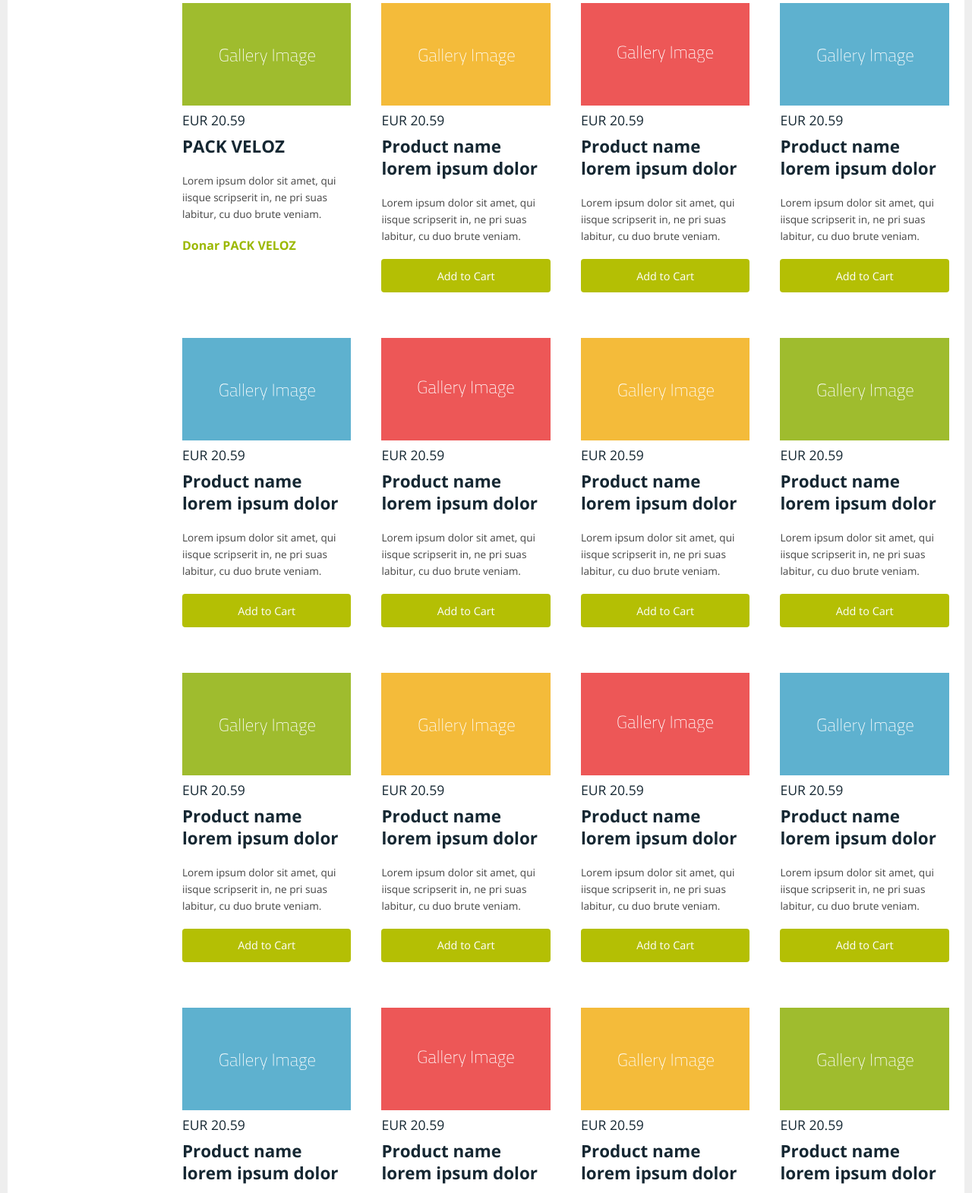
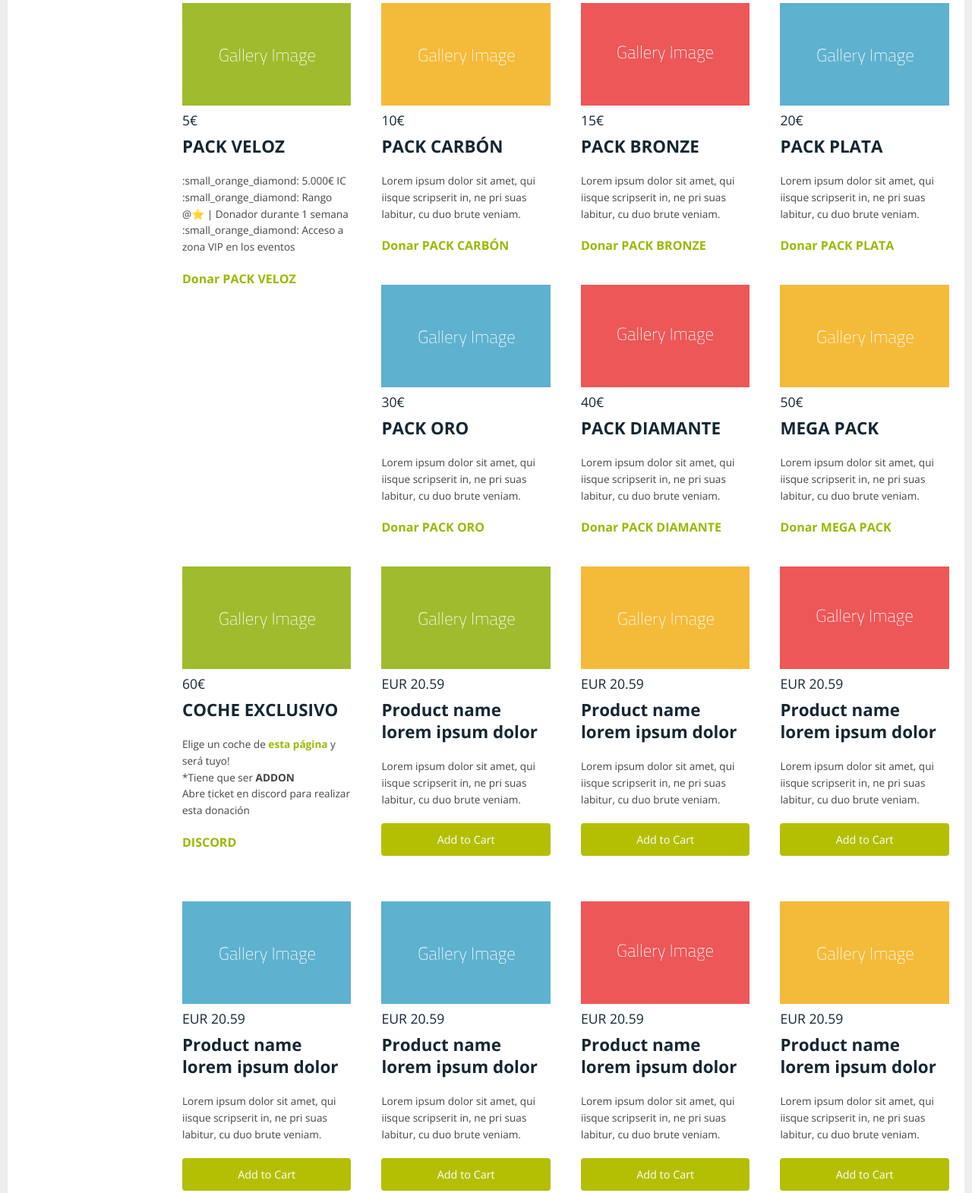
Before and after one commit to GamersRP/web, a plain HTML site: page donaciones/index.html in a window 1280 px wide. Shown: the part 506-2077 px from the top of the page at 76% size. Drawn offline with nearby package versions, Linux system fonts and the light colour scheme; files that its build step writes are made by us from their sources; files whose address does not match are found by name.

Commit message:
NUEVO INDEX.HTML EN DONACIONES

```diff
--- a/donaciones/index.html
+++ b/donaciones/index.html
@@ -92,143 +92,145 @@
                   <div class="margin2x">
                      <div class="s-12 m-12 l-4 xl-3 xxl-3">
                         <a><img class="full-img" src="img/gallery-1.svg"></a>
-                        <h5>EUR 20.59</h5>
+                        <h5>5€</h5>
                         <a><h4 class="margin-bottom"><strong>PACK VELOZ</strong></h4></a>
-                        <p class="margin-bottom">Lorem ipsum dolor sit amet, qui iisque scripserit in, ne pri suas labitur, cu duo brute veniam.</p>
+                        <p class="margin-bottom">  :small_orange_diamond: 5.000€ IC
+                           :small_orange_diamond: Rango @⭐️ | Donador durante 1 semana
+                           :small_orange_diamond: Acceso a zona VIP en los eventos</p>
                         <form class="customform s-12 margin-bottom2x" action="">
                            <a href=""><strong>Donar PACK VELOZ</strong></a>
                         </form>
                      </div>
                      <div class="s-12 m-12 l-4 xl-3 xxl-3">
-                        <a href="/"><img class="full-img" src="img/gallery-2.svg"></a>
+                        <a  ><img class="full-img" src="img/gallery-2.svg"></a>
+                        <h5>10€</h5>
+                        <a  ><h4 class="margin-bottom"><strong>PACK CARBÓN</strong></h4></a>
+                        <p class="margin-bottom">Lorem ipsum dolor sit amet, qui iisque scripserit in, ne pri suas labitur, cu duo brute veniam.</p>
+                        <form class="customform s-12 margin-bottom2x" action="">
+                           <a href=""><strong>Donar PACK CARBÓN</strong></a>
+                        </form>
+                     </div>
+                     <div class="s-12 m-12 l-4 xl-3 xxl-3">
+                        <a  ><img class="full-img" src="img/gallery-3.svg"></a>
+                        <h5>15€</h5>
+                        <a  ><h4 class="margin-bottom"><strong>PACK BRONZE</strong></h4></a>
+                        <p class="margin-bottom">Lorem ipsum dolor sit amet, qui iisque scripserit in, ne pri suas labitur, cu duo brute veniam.</p>
+                        <form class="customform s-12 margin-bottom2x" action="">
+                           <a href=""><strong>Donar PACK BRONZE</strong></a>
+                        </form>
+                     </div>
+                     <div class="s-12 m-12 l-4 xl-3 xxl-3">
+                        <a  ><img class="full-img" src="img/gallery-4.svg"></a>
+                        <h5>20€</h5>
+                        <a  ><h4 class="margin-bottom"><strong>PACK PLATA</strong></h4></a>
+                        <p class="margin-bottom">Lorem ipsum dolor sit amet, qui iisque scripserit in, ne pri suas labitur, cu duo brute veniam.</p>
+                        <form class="customform s-12 margin-bottom2x" action="">
+                           <a href=""><strong>Donar PACK PLATA</strong></a>
+                        </form>
+                     </div>
+                     <div class="s-12 m-12 l-4 xl-3 xxl-3">
+                        <a  ><img class="full-img" src="img/gallery-4.svg"></a>
+                        <h5>30€</h5>
+                        <a  ><h4 class="margin-bottom"><strong>PACK ORO</strong></h4></a>
+                        <p class="margin-bottom">Lorem ipsum dolor sit amet, qui iisque scripserit in, ne pri suas labitur, cu duo brute veniam.</p>
+                        <form class="customform s-12 margin-bottom2x" action="">
+                           <a href=""><strong>Donar PACK ORO</strong></a>
+                        </form>
+                     </div>
+                     <div class="s-12 m-12 l-4 xl-3 xxl-3">
+                        <a  ><img class="full-img" src="img/gallery-3.svg"></a>
+                        <h5>40€</h5>
+                        <a  ><h4 class="margin-bottom"><strong>PACK DIAMANTE</strong></h4></a>
+                        <p class="margin-bottom">Lorem ipsum dolor sit amet, qui iisque scripserit in, ne pri suas labitur, cu duo brute veniam.</p>
+                        <form class="customform s-12 margin-bottom2x" action="">
+                           <a href=""><strong>Donar PACK DIAMANTE</strong></a>
+                        </form>
+                     </div>
+                     <div class="s-12 m-12 l-4 xl-3 xxl-3">
+                        <a  ><img class="full-img" src="img/gallery-2.svg"></a>
+                        <h5>50€</h5>
+                        <a  ><h4 class="margin-bottom"><strong>MEGA PACK</strong></h4></a>
+                        <p class="margin-bottom">Lorem ipsum dolor sit amet, qui iisque scripserit in, ne pri suas labitur, cu duo brute veniam.</p>
+                        <form class="customform s-12 margin-bottom2x" action="">
+                           <a href=""><strong>Donar MEGA PACK</strong></a>
+                        </form>
+                     </div>
+                     <div class="s-12 m-12 l-4 xl-3 xxl-3">
+                        <a  ><img class="full-img" src="img/gallery-1.svg"></a>
+                        <h5>60€</h5>
+                        <a  ><h4 class="margin-bottom"><strong>COCHE EXCLUSIVO</strong></h4></a>
+                        <p class="margin-bottom">Elige un coche de <strong><a href="https://www.gta5-mods.com/vehicles/tags/add-on">esta página</a></strong> y será tuyo!<br>*Tiene que ser <strong>ADDON</strong><br>Abre ticket en discord para realizar esta donación<p>
+                        <form class="customform s-12 margin-bottom2x" action="">
+                           <a href="https://discord.com/invite/zzrH36t" target="_blank"><strong>DISCORD</strong></a>
+                        </form>
+                     </div>
+                     <div class="s-12 m-12 l-4 xl-3 xxl-3">
+                        <a  ><img class="full-img" src="img/gallery-1.svg"></a>
                         <h5>EUR 20.59</h5>
-                        <a href="/"><h4 class="margin-bottom"><strong>Product name lorem ipsum dolor</strong></h4></a>
+                        <a  ><h4 class="margin-bottom"><strong>Product name lorem ipsum dolor</strong></h4></a>
                         <p class="margin-bottom">Lorem ipsum dolor sit amet, qui iisque scripserit in, ne pri suas labitur, cu duo brute veniam.</p>
                         <form class="customform s-12 margin-bottom2x" action="">
                            <div><button class="button rounded-btn submit-btn s-12" type="submit">Add to Cart</button></div>
                         </form>
                      </div>
                      <div class="s-12 m-12 l-4 xl-3 xxl-3">
-                        <a href="/"><img class="full-img" src="img/gallery-3.svg"></a>
+                        <a  ><img class="full-img" src="img/gallery-2.svg"></a>
                         <h5>EUR 20.59</h5>
-                        <a href="/"><h4 class="margin-bottom"><strong>Product name lorem ipsum dolor</strong></h4></a>
+                        <a  ><h4 class="margin-bottom"><strong>Product name lorem ipsum dolor</strong></h4></a>
                         <p class="margin-bottom">Lorem ipsum dolor sit amet, qui iisque scripserit in, ne pri suas labitur, cu duo brute veniam.</p>
                         <form class="customform s-12 margin-bottom2x" action="">
                            <div><button class="button rounded-btn submit-btn s-12" type="submit">Add to Cart</button></div>
                         </form>
                      </div>
                      <div class="s-12 m-12 l-4 xl-3 xxl-3">
-                        <a href="/"><img class="full-img" src="img/gallery-4.svg"></a>
+                        <a  ><img class="full-img" src="img/gallery-3.svg"></a>
                         <h5>EUR 20.59</h5>
-                        <a href="/"><h4 class="margin-bottom"><strong>Product name lorem ipsum dolor</strong></h4></a>
+                        <a  ><h4 class="margin-bottom"><strong>Product name lorem ipsum dolor</strong></h4></a>
                         <p class="margin-bottom">Lorem ipsum dolor sit amet, qui iisque scripserit in, ne pri suas labitur, cu duo brute veniam.</p>
                         <form class="customform s-12 margin-bottom2x" action="">
                            <div><button class="button rounded-btn submit-btn s-12" type="submit">Add to Cart</button></div>
                         </form>
                      </div>
                      <div class="s-12 m-12 l-4 xl-3 xxl-3">
-                        <a href="/"><img class="full-img" src="img/gallery-4.svg"></a>
+                        <a  ><img class="full-img" src="img/gallery-4.svg"></a>
                         <h5>EUR 20.59</h5>
-                        <a href="/"><h4 class="margin-bottom"><strong>Product name lorem ipsum dolor</strong></h4></a>
+                        <a  ><h4 class="margin-bottom"><strong>Product name lorem ipsum dolor</strong></h4></a>
                         <p class="margin-bottom">Lorem ipsum dolor sit amet, qui iisque scripserit in, ne pri suas labitur, cu duo brute veniam.</p>
                         <form class="customform s-12 margin-bottom2x" action="">
                            <div><button class="button rounded-btn submit-btn s-12" type="submit">Add to Cart</button></div>
                         </form>
                      </div>
                      <div class="s-12 m-12 l-4 xl-3 xxl-3">
-                        <a href="/"><img class="full-img" src="img/gallery-3.svg"></a>
+                        <a  ><img class="full-img" src="img/gallery-4.svg"></a>
                         <h5>EUR 20.59</h5>
-                        <a href="/"><h4 class="margin-bottom"><strong>Product name lorem ipsum dolor</strong></h4></a>
+                        <a  ><h4 class="margin-bottom"><strong>Product name lorem ipsum dolor</strong></h4></a>
                         <p class="margin-bottom">Lorem ipsum dolor sit amet, qui iisque scripserit in, ne pri suas labitur, cu duo brute veniam.</p>
                         <form class="customform s-12 margin-bottom2x" action="">
                            <div><button class="button rounded-btn submit-btn s-12" type="submit">Add to Cart</button></div>
                         </form>
                      </div>
                      <div class="s-12 m-12 l-4 xl-3 xxl-3">
-                        <a href="/"><img class="full-img" src="img/gallery-2.svg"></a>
+                        <a  ><img class="full-img" src="img/gallery-3.svg"></a>
                         <h5>EUR 20.59</h5>
-                        <a href="/"><h4 class="margin-bottom"><strong>Product name lorem ipsum dolor</strong></h4></a>
+                        <a  ><h4 class="margin-bottom"><strong>Product name lorem ipsum dolor</strong></h4></a>
                         <p class="margin-bottom">Lorem ipsum dolor sit amet, qui iisque scripserit in, ne pri suas labitur, cu duo brute veniam.</p>
                         <form class="customform s-12 margin-bottom2x" action="">
                            <div><button class="button rounded-btn submit-btn s-12" type="submit">Add to Cart</button></div>
                         </form>
                      </div>
                      <div class="s-12 m-12 l-4 xl-3 xxl-3">
-                        <a href="/"><img class="full-img" src="img/gallery-1.svg"></a>
+                        <a  ><img class="full-img" src="img/gallery-2.svg"></a>
                         <h5>EUR 20.59</h5>
-                        <a href="/"><h4 class="margin-bottom"><strong>Product name lorem ipsum dolor</strong></h4></a>
+                        <a  ><h4 class="margin-bottom"><strong>Product name lorem ipsum dolor</strong></h4></a>
                         <p class="margin-bottom">Lorem ipsum dolor sit amet, qui iisque scripserit in, ne pri suas labitur, cu duo brute veniam.</p>
                         <form class="customform s-12 margin-bottom2x" action="">
                            <div><button class="button rounded-btn submit-btn s-12" type="submit">Add to Cart</button></div>
                         </form>
                      </div>
                      <div class="s-12 m-12 l-4 xl-3 xxl-3">
-                        <a href="/"><img class="full-img" src="img/gallery-1.svg"></a>
+                        <a  ><img class="full-img" src="img/gallery-1.svg"></a>
                         <h5>EUR 20.59</h5>
-                        <a href="/"><h4 class="margin-bottom"><strong>Product name lorem ipsum dolor</strong></h4></a>
-                        <p class="margin-bottom">Lorem ipsum dolor sit amet, qui iisque scripserit in, ne pri suas labitur, cu duo brute veniam.</p>
-                        <form class="customform s-12 margin-bottom2x" action="">
-                           <div><button class="button rounded-btn submit-btn s-12" type="submit">Add to Cart</button></div>
-                        </form>
-                     </div>
-                     <div class="s-12 m-12 l-4 xl-3 xxl-3">
-                        <a href="/"><img class="full-img" src="img/gallery-2.svg"></a>
-                        <h5>EUR 20.59</h5>
-                        <a href="/"><h4 class="margin-bottom"><strong>Product name lorem ipsum dolor</strong></h4></a>
-                        <p class="margin-bottom">Lorem ipsum dolor sit amet, qui iisque scripserit in, ne pri suas labitur, cu duo brute veniam.</p>
-                        <form class="customform s-12 margin-bottom2x" action="">
-                           <div><button class="button rounded-btn submit-btn s-12" type="submit">Add to Cart</button></div>
-                        </form>
-                     </div>
-                     <div class="s-12 m-12 l-4 xl-3 xxl-3">
-                        <a href="/"><img class="full-img" src="img/gallery-3.svg"></a>
-                        <h5>EUR 20.59</h5>
-                        <a href="/"><h4 class="margin-bottom"><strong>Product name lorem ipsum dolor</strong></h4></a>
-                        <p class="margin-bottom">Lorem ipsum dolor sit amet, qui iisque scripserit in, ne pri suas labitur, cu duo brute veniam.</p>
-                        <form class="customform s-12 margin-bottom2x" action="">
-                           <div><button class="button rounded-btn submit-btn s-12" type="submit">Add to Cart</button></div>
-                        </form>
-                     </div>
-                     <div class="s-12 m-12 l-4 xl-3 xxl-3">
-                        <a href="/"><img class="full-img" src="img/gallery-4.svg"></a>
-                        <h5>EUR 20.59</h5>
-                        <a href="/"><h4 class="margin-bottom"><strong>Product name lorem ipsum dolor</strong></h4></a>
-                        <p class="margin-bottom">Lorem ipsum dolor sit amet, qui iisque scripserit in, ne pri suas labitur, cu duo brute veniam.</p>
-                        <form class="customform s-12 margin-bottom2x" action="">
-                           <div><button class="button rounded-btn submit-btn s-12" type="submit">Add to Cart</button></div>
-                        </form>
-                     </div>
-                     <div class="s-12 m-12 l-4 xl-3 xxl-3">
-                        <a href="/"><img class="full-img" src="img/gallery-4.svg"></a>
-                        <h5>EUR 20.59</h5>
-                        <a href="/"><h4 class="margin-bottom"><strong>Product name lorem ipsum dolor</strong></h4></a>
-                        <p class="margin-bottom">Lorem ipsum dolor sit amet, qui iisque scripserit in, ne pri suas labitur, cu duo brute veniam.</p>
-                        <form class="customform s-12 margin-bottom2x" action="">
-                           <div><button class="button rounded-btn submit-btn s-12" type="submit">Add to Cart</button></div>
-                        </form>
-                     </div>
-                     <div class="s-12 m-12 l-4 xl-3 xxl-3">
-                        <a href="/"><img class="full-img" src="img/gallery-3.svg"></a>
-                        <h5>EUR 20.59</h5>
-                        <a href="/"><h4 class="margin-bottom"><strong>Product name lorem ipsum dolor</strong></h4></a>
-                        <p class="margin-bottom">Lorem ipsum dolor sit amet, qui iisque scripserit in, ne pri suas labitur, cu duo brute veniam.</p>
-                        <form class="customform s-12 margin-bottom2x" action="">
-                           <div><button class="button rounded-btn submit-btn s-12" type="submit">Add to Cart</button></div>
-                        </form>
-                     </div>
-                     <div class="s-12 m-12 l-4 xl-3 xxl-3">
-                        <a href="/"><img class="full-img" src="img/gallery-2.svg"></a>
-                        <h5>EUR 20.59</h5>
-                        <a href="/"><h4 class="margin-bottom"><strong>Product name lorem ipsum dolor</strong></h4></a>
-                        <p class="margin-bottom">Lorem ipsum dolor sit amet, qui iisque scripserit in, ne pri suas labitur, cu duo brute veniam.</p>
-                        <form class="customform s-12 margin-bottom2x" action="">
-                           <div><button class="button rounded-btn submit-btn s-12" type="submit">Add to Cart</button></div>
-                        </form>
-                     </div>
-                     <div class="s-12 m-12 l-4 xl-3 xxl-3">
-                        <a href="/"><img class="full-img" src="img/gallery-1.svg"></a>
-                        <h5>EUR 20.59</h5>
-                        <a href="/"><h4 class="margin-bottom"><strong>Product name lorem ipsum dolor</strong></h4></a>
+                        <a  ><h4 class="margin-bottom"><strong>Product name lorem ipsum dolor</strong></h4></a>
                         <p class="margin-bottom">Lorem ipsum dolor sit amet, qui iisque scripserit in, ne pri suas labitur, cu duo brute veniam.</p>
                         <form class="customform s-12 margin-bottom2x" action="">
                            <div><button class="button rounded-btn submit-btn s-12" type="submit">Add to Cart</button></div>
```
